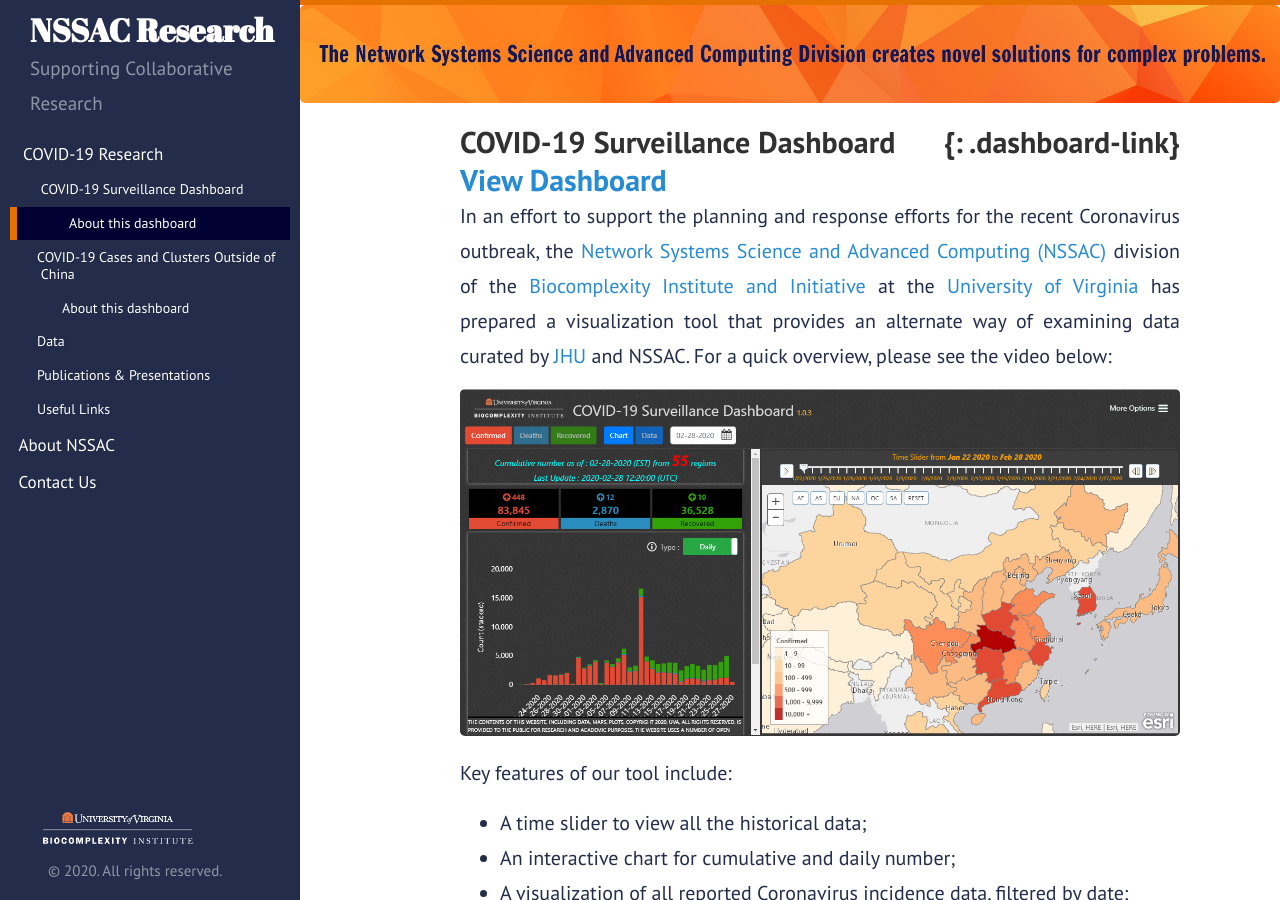
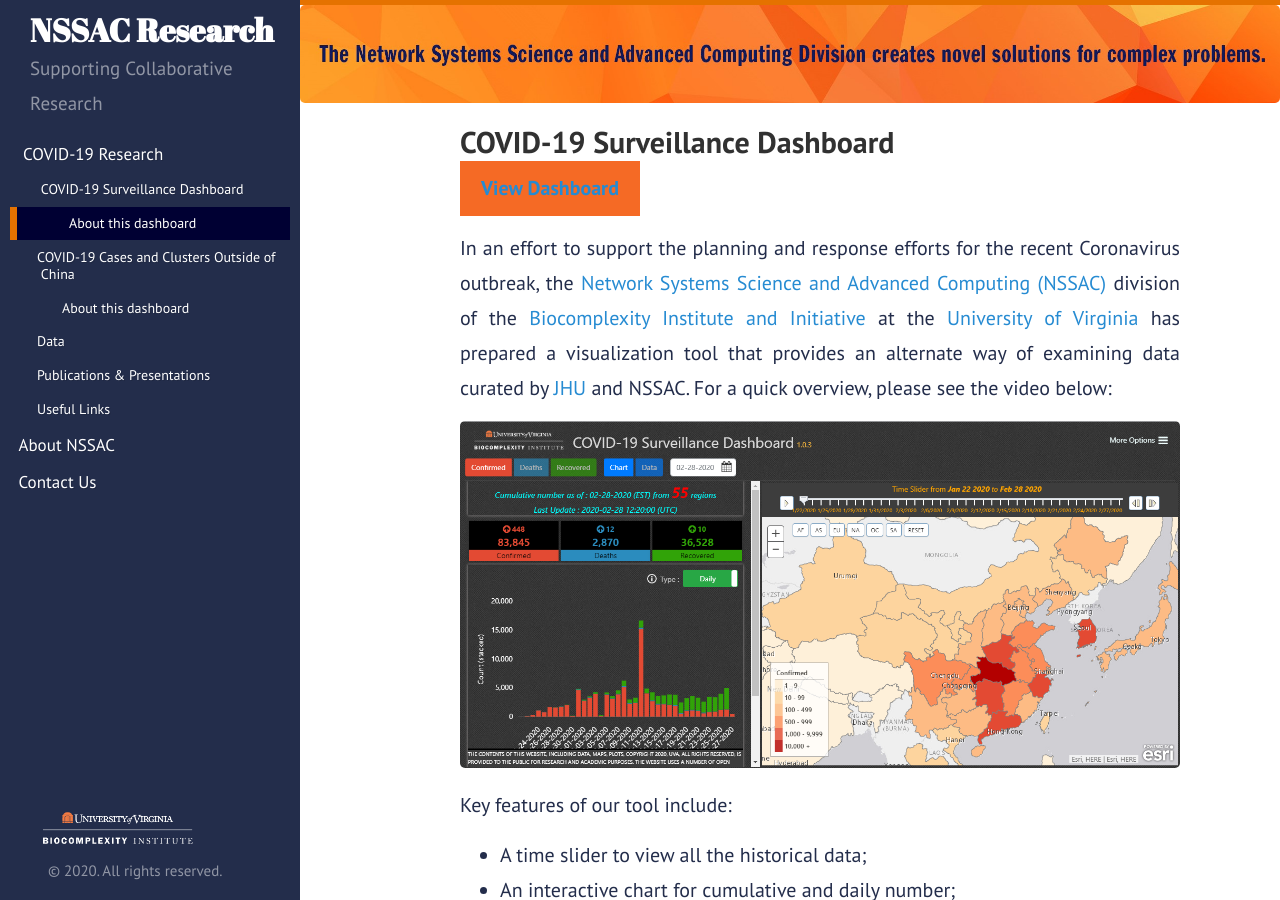
Before and after one commit to mehta-gaurav/mehta-gaurav.github.io, a Jekyll site: the page built from covid-19/dashboard/index.md, in a window 1280 px wide and 900 px high. Built offline with Jekyll 4.4.1, drawn with Linux system fonts in a browser that asks for light colours; our own code applies the rules of GitHub Pages for plain Markdown files; some of the changed lines change nothing that is shown.

Commit message:
Update index.md

```diff
--- a/covid-19/dashboard/index.md
+++ b/covid-19/dashboard/index.md
@@ -1,4 +1,7 @@
-## COVID-19 Surveillance Dashboard &nbsp;&nbsp;&nbsp;&nbsp; {: .dashboard-link} [View Dashboard](http://nssac.bii.virginia.edu/covid-19/dashboard/)
+## COVID-19 Surveillance Dashboard
+
+{: .dashboard-link}
+[View Dashboard](http://nssac.bii.virginia.edu/covid-19/dashboard/)
 
 
 In an effort to support the planning and response efforts for the recent Coronavirus outbreak,
```
